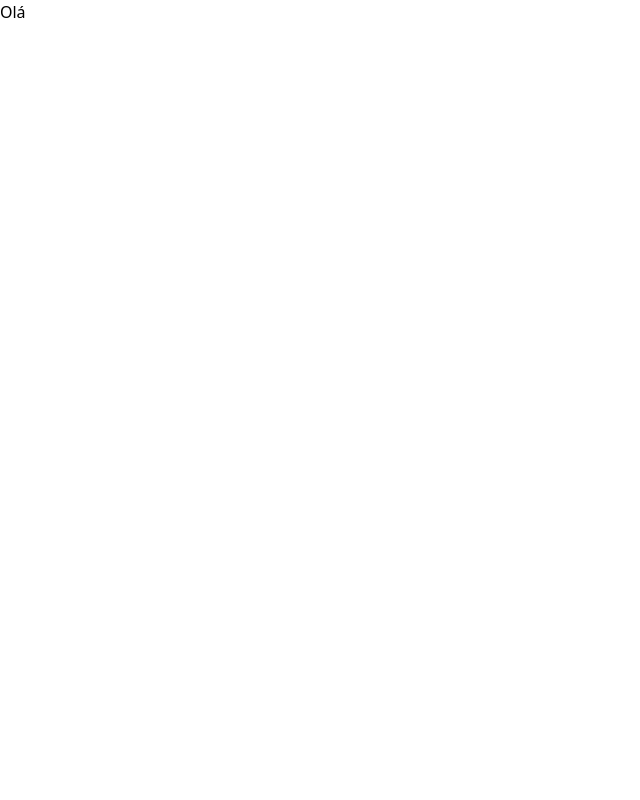
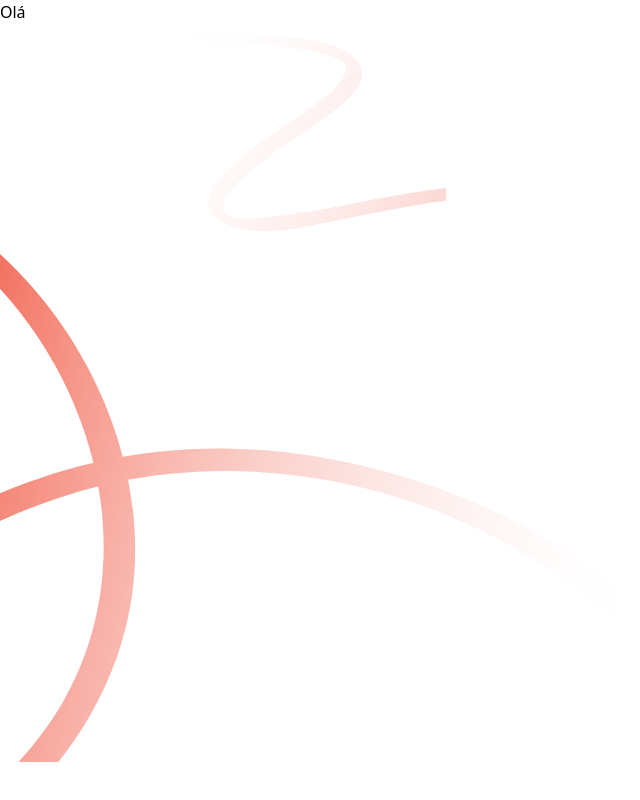
Before and after one commit to Christian-M-Silva/conference-ticket-generator, a Vue app: page / in a window 1280 px wide. Shown: the whole page, without its empty margins (0-640 px from the left). Built offline with nearby package versions, Linux system fonts and the light colour scheme.

Commit message:
feat(background): Add detalhe ao background

```diff
--- a/src/App.vue
+++ b/src/App.vue
@@ -1,6 +1,8 @@
 <template>
-  <div class="h-screen bg-img bg-no-repeat bg-center bg-[url(@/assets/images/background-desktop.png)]">
+  <div class="static h-screen bg-img bg-no-repeat bg-center bg-[url(@/assets/images/background-desktop.png)]">
     <router-view />
+    <img class="absolute top-0 right-0" src="@/assets/images/pattern-squiggly-line-top.svg" alt="">
+    <img class="absolute bottom-0 left-0" src="@/assets/images/pattern-squiggly-line-bottom.svg" alt="">
   </div>
 </template>
 
```
